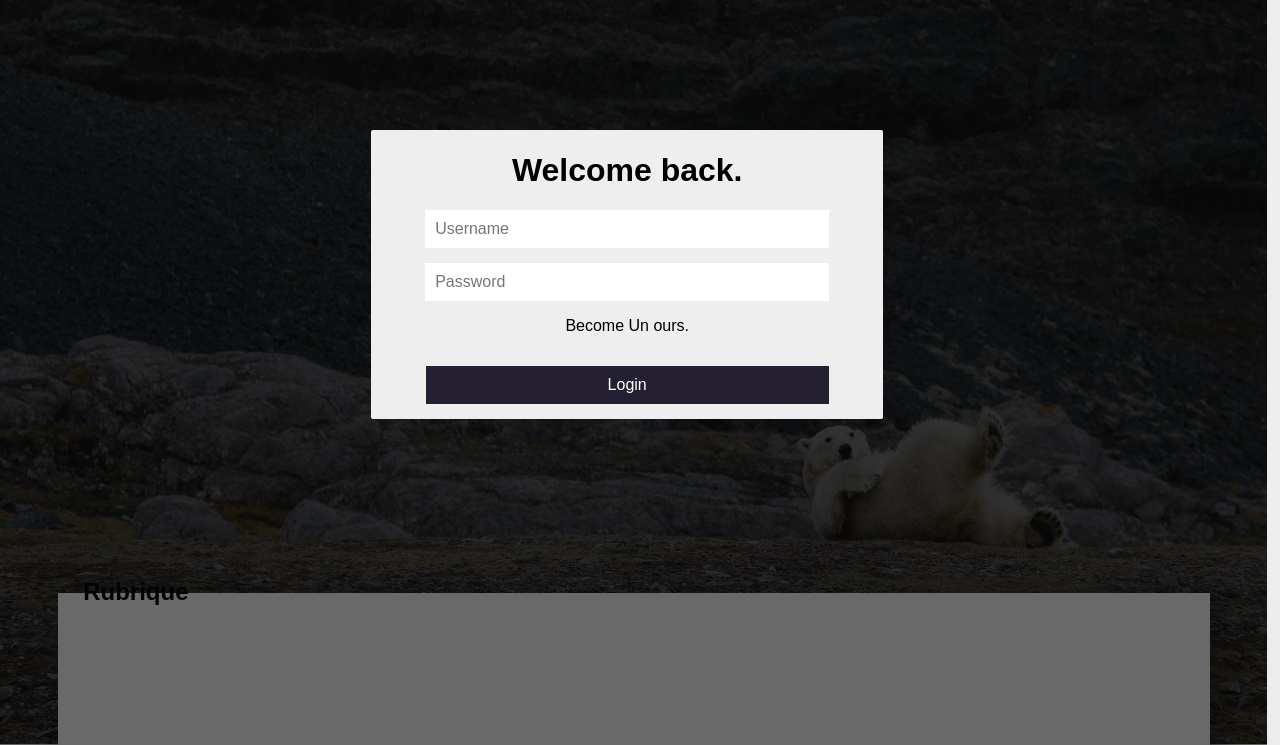
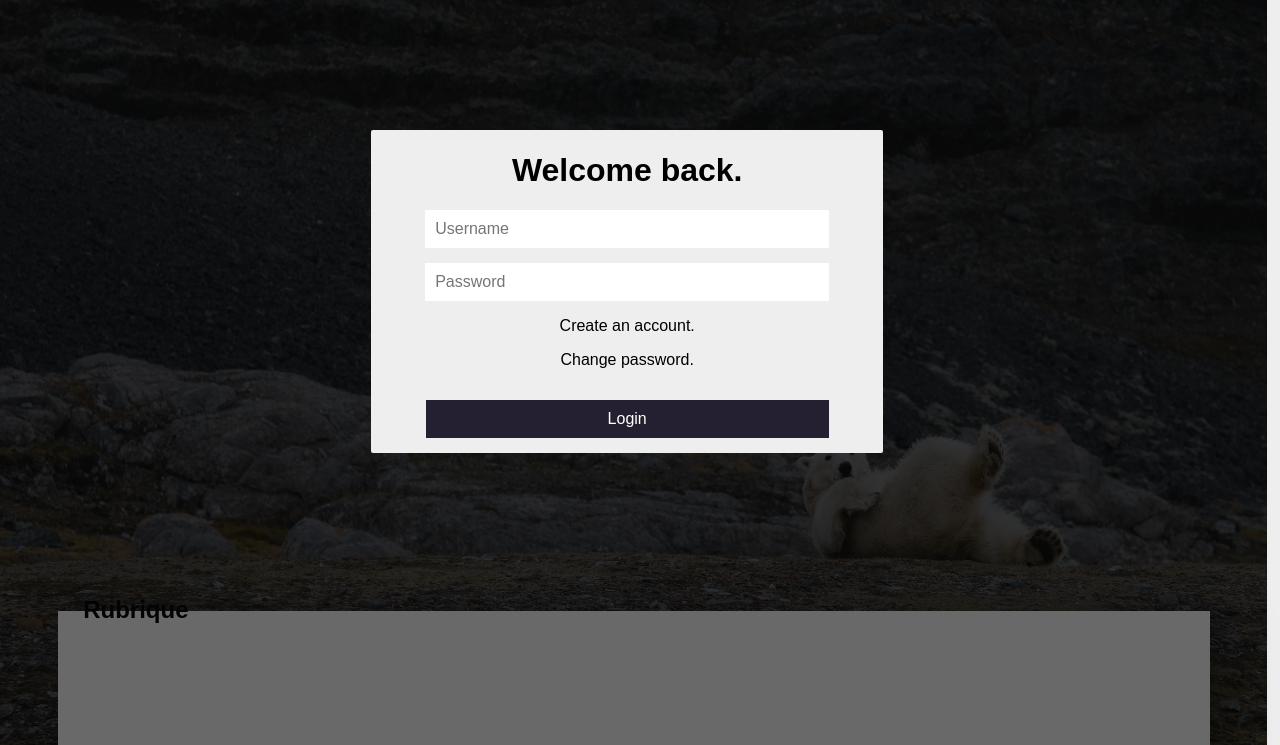
Before and after one commit to Thomas-Poulain/webweb, a PHP site: page /views/main.php in a window 1280 px wide, after a click on "Connect". Shown: the part 133-878 px from the top of the page. Run offline with PHP 8.4, Linux system fonts and the light colour scheme.

Commit message:
formChangePass

```diff
--- a/views/css/style.css
+++ b/views/css/style.css
@@ -214,7 +214,7 @@
     padding: 10px 10px;
 }
 
-#login{
+#login, #chgPass{
     top: 30vh;
     left: 29vw;
     display: none;
--- a/views/js/script.js
+++ b/views/js/script.js
@@ -1,8 +1,10 @@
 var loginVisible = false
 var registerVisible = false
+var chgPassVisible = false
 var formBg = document.getElementById("form-background")
 var regForm = document.getElementById("register")
 var loginForm = document.getElementById("login")
+var chgPass = document.getElementById("chgPass")
 
 
 function loginShowHide(){
@@ -10,8 +12,8 @@
         loginForm.style.display = formBg.style.display = "block"
         loginVisible = true
     } else {
-        loginForm.style.display = regForm.style.display = formBg.style.display = "none"
-        loginVisible = registerVisible = false
+        loginForm.style.display = regForm.style.display = formBg.style.display = chgPass.style.display = "none"
+        loginVisible = registerVisible = chgPassVisible = false
     }
 }
 
@@ -27,5 +29,11 @@
         loginForm.style.display = "block"
         loginVisible = !loginVisible
     }
+}
 
+function displayChangePass(){
+    chgPass.style.display = formBg.style.display = "block"
+    chgPassVisible = true
+    loginForm.style.display = regForm.style.display = chgPass.style.display = "none"
+    loginVisible = registerVisible = false
 }
--- a/views/main.php
+++ b/views/main.php
@@ -55,7 +55,8 @@
             <h1>Welcome back.</h1>
             <input id=\"log-login\" type=\"text\" name=\"username\" placeholder=\"Username\" required>
             <input id=\"log-pass\" type=\"password\" name=\"password\" placeholder=\"Password\" required>
-            <p onclick=\"swapForms()\">Become Un ours.</p>
+            <p onclick=\"swapForms()\">Create an account.</p>
+            <p onclick=\"displayChangePass()\">Change password.</p>
             <button type=\"submit\">Login</button>
           </form>
 
@@ -66,8 +67,16 @@
             <input id=\"reg-nom\" type=\"text\" name=\"lastname\" placeholder=\"Last name\" required>
             <input id=\"reg-pass\" type=\"password\" name=\"password\" placeholder=\"Password\" required>
             <input id=\"reg-conf-pass\" type=\"password\" name=\"confirm_password\" placeholder=\"Confirm password\" required>
-            <p onclick=\"swapForms()\">Already Un ours ??</p>
+            <p onclick=\"swapForms()\">Already an account</p>
             <button type=\"submit\">Register</button>
+          </form>;
+
+          <form id=\"chgPass\" class=\"connect-button-forms\" action=\"connect\" method=\"post\">
+            <h1>New password.</h1>
+            <input id=\"reg-email\" type=\"email\" name=\"email\" placeholder=\"Enter your mail\" required>
+            <input id=\"log-pass\" type=\"password\" name=\"password\" placeholder=\"New password\" required>
+            <input id=\"reg-conf-pass\" type=\"password\" name=\"confirm_password\" placeholder=\"Confirm new password\" required>
+            <button type=\"submit\">Validate</button>
           </form>";
 }
 ?>
```
